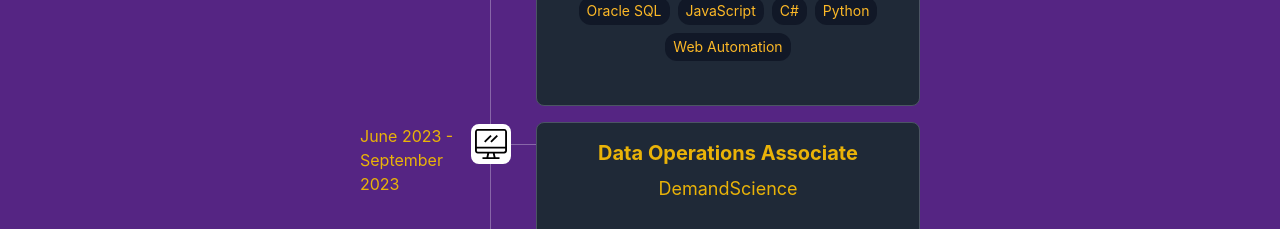
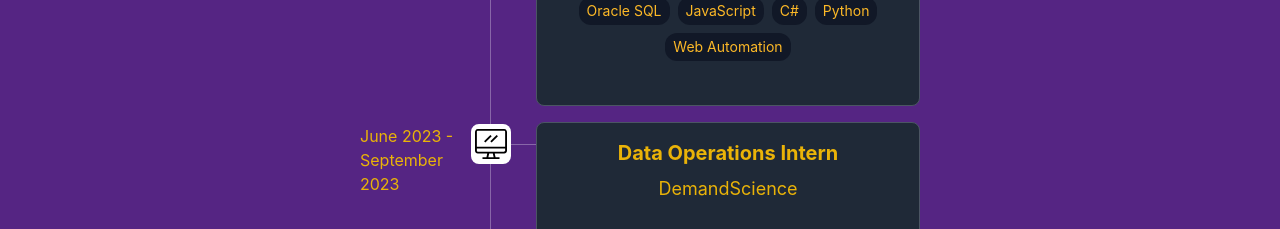
Before and after one commit to JustinGarvida/portfolio, a React (Create React App) app in the folder portfolio/: page / in a window 1280 px wide. Shown: the part 1580-1809 px from the top of the page. Built offline with nearby package versions, Linux system fonts and the light colour scheme; the HTML template or start-up script is replaced by a standard one.

Commit message:
changed demandsciende project description name

```diff
--- a/portfolio/src/assets/timelineElements.js
+++ b/portfolio/src/assets/timelineElements.js
@@ -26,7 +26,7 @@
   },
   {
     id: 2,
-    title: "Data Operations Associate",
+    title: "Data Operations Intern",
     location: "DemandScience",
     description: [
       "Enhanced a company email workflow by implementing SQL filters with specific taxonomy rules to automatically filter inactive employee accounts from a client database.",
```
